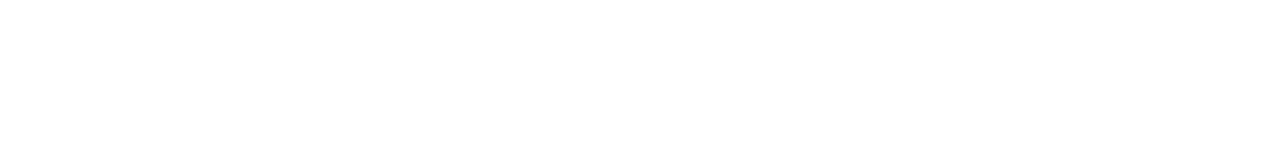
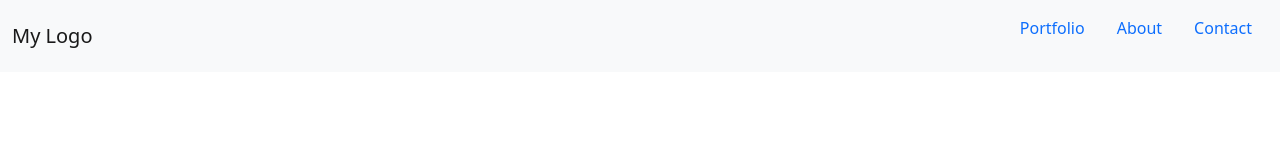
Before and after one commit to elarhadu/Portfolio-Bootstrap, a website: page index.html in a window 1280 px wide. Drawn offline with nearby package versions, Linux system fonts and the light colour scheme.

Commit message:
Add navbar and nav to header

```diff
--- a/index.html
+++ b/index.html
@@ -13,7 +13,20 @@
     <title>Portfolio</title>
   </head>
   <body>
-
+    <header tabindex="0">
+      <nav class="navbar navbar-light bg-light">
+        <div class="container-fluid">
+          <a class="navbar-brand" tabindex="0">My Logo</a>
+          <ul class="d-flex list-unstyled">
+            <li class="nav-item">
+              <a href="#" class="nav-link" aria-current="page">Portfolio</a>
+            </li>
+            <li><a href="#" class="nav-link">About</a></li>
+            <li><a href="#" class="nav-link">Contact</a></li>
+          </ul>
+        </div>
+      </nav>
+    </header>
     <script
       src="https://cdn.jsdelivr.net/npm/bootstrap@5.0.2/dist/js/bootstrap.bundle.min.js"
       integrity="sha384-MrcW6ZMFYlzcLA8Nl+NtUVF0sA7MsXsP1UyJoMp4YLEuNSfAP+JcXn/tWtIaxVXM"
```
